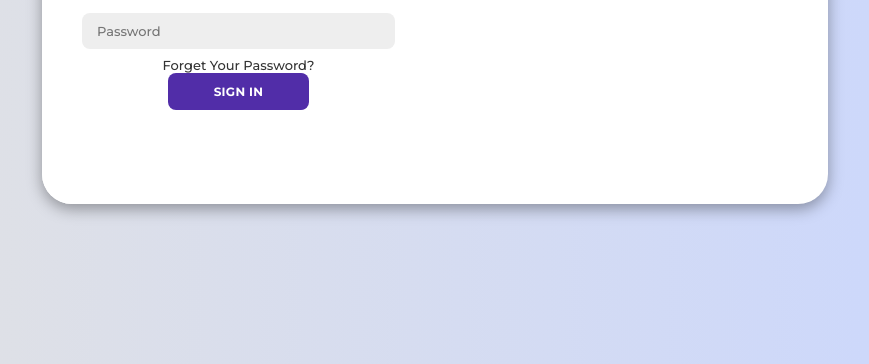
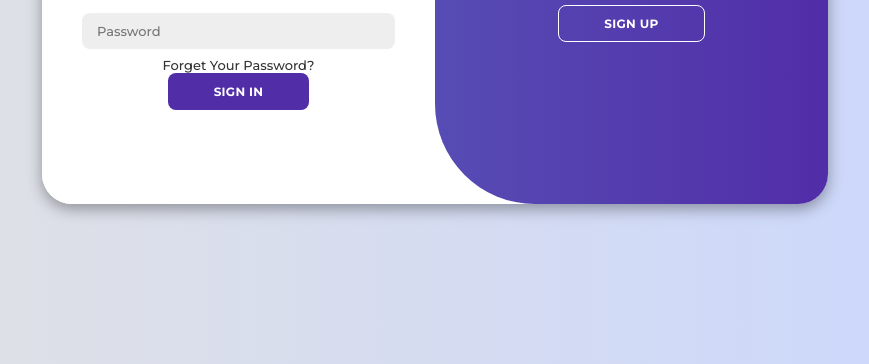
Before and after one commit to Rithick-Roshan/login, a plain HTML site: page index.html in a window 1280 px wide. Shown: the part 436-800 px from the top of the page, without its empty margins (205-1074 px from the left). Drawn offline with nearby package versions, Linux system fonts and the light colour scheme.

Commit message:
Add files via upload

```diff
--- a/style.css
+++ b/style.css
@@ -146,10 +146,54 @@ body{
     overflow: hidden;
     transition: all 0.6s ease-in-out;
     z-index: 1000;
-    border-radius: 150px 0 100px 0;
+    border-radius: 150px 0 0px 100px;
 }
 
 .container.active .toggle-container{
     transform: translateX(-100%);
-    border-radius: 0 150px 0 100px;
+    border-radius: 0 150px 100px 0;
 }
+
+.toggle{
+    height: 100%;
+    background: linear-gradient(to right,#5c6bc0,#512da8) ;
+    color: #fff;
+    position: relative;
+    left: -100%;
+    width: 200%;
+    transform: translateX(0);
+    transition: all 0.6s ease-in-out;
+
+}
+
+.container.active .toggle{
+    transform: translateX(50%);
+}
+
+.toggle-left{
+    transform: translateX(-200%);
+}
+
+.toggle-right{
+    right: 0;
+    transform: translateX(0);
+}
+.toggle-pannel{
+    position: absolute;
+    width: 50%;
+    height: 100%;
+    display: flex;
+    align-items: center;
+    justify-content: center;
+    flex-direction: column;
+    text-align: center;
+    top:0;
+    padding: 0 30px;
+}
+
+.container.active .toggle-left{
+   transform: translateX(0);
+}
+.container.active .toggle-right{
+   transform: translateX(200%);
+}
```
